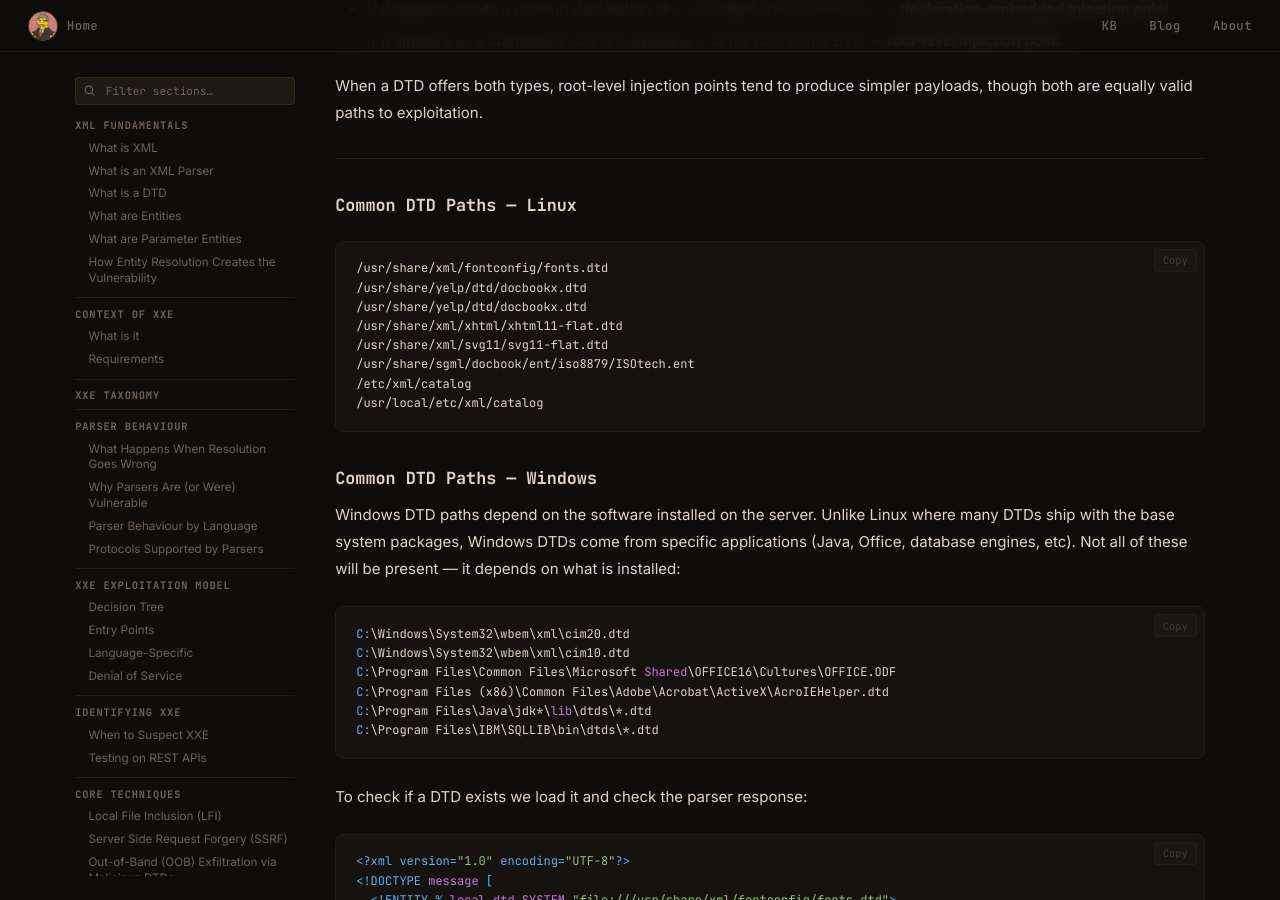
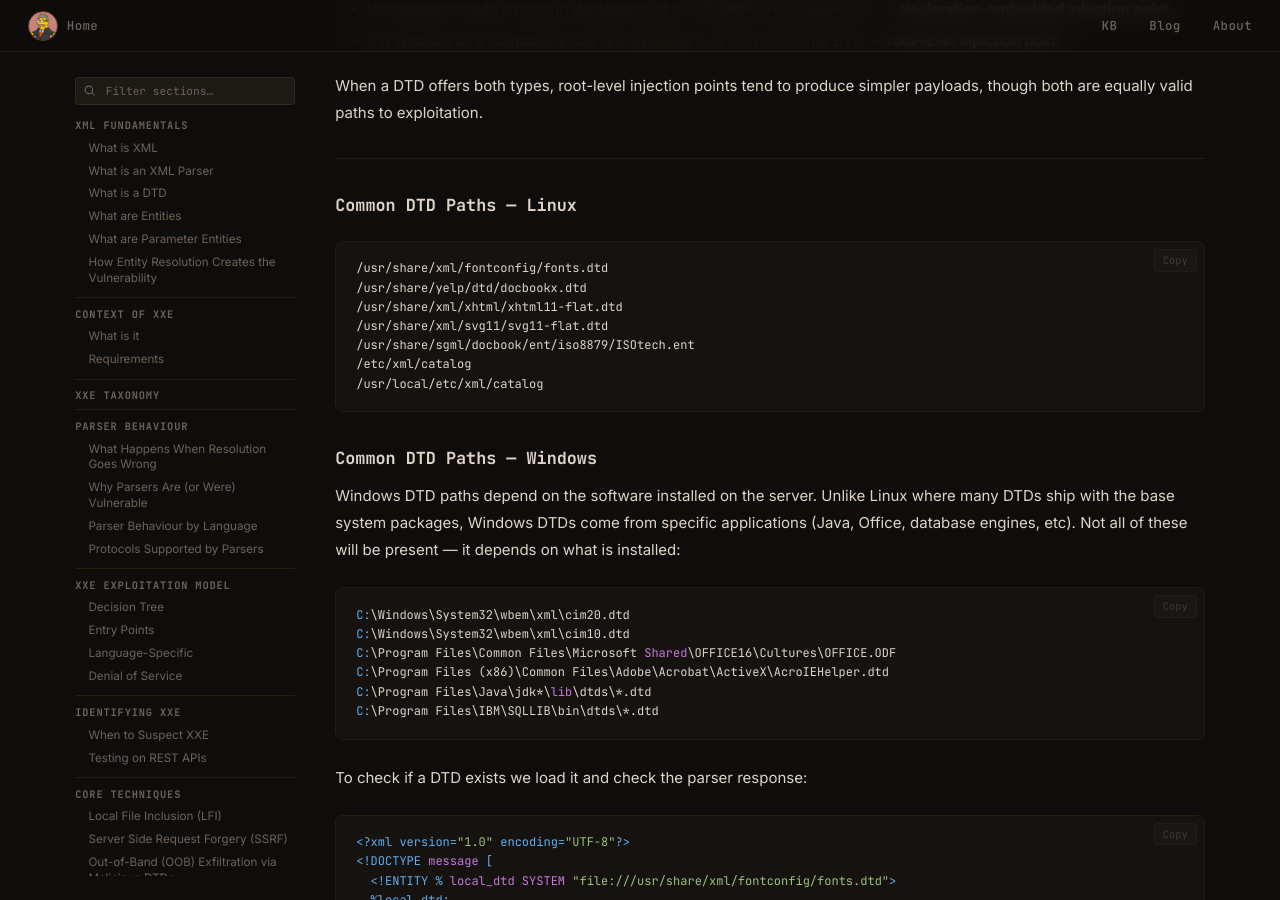
Before and after one commit to HansMolemanPNG/hansmolemanpng.github.io, an MkDocs documentation site: the page built from docs/kb/injection-attacks/xxe.md, in a window 1280 px wide and 900 px high, scrolled down 34718 px. Built offline with MkDocs 1.6.1, drawn with Linux system fonts in a browser that asks for light colours; nearby versions of some CDN libraries; comment, search, counter and statistics services are not loaded.

Commit message:
Update xxe.md

````diff
--- a/docs/kb/injection-attacks/xxe.md
+++ b/docs/kb/injection-attacks/xxe.md
@@ -1279,7 +1279,6 @@ When a DTD offers both types, root-level injection points tend to produce simple
 ```
 /usr/share/xml/fontconfig/fonts.dtd
 /usr/share/yelp/dtd/docbookx.dtd
-/usr/share/yelp/dtd/docbookx.dtd
 /usr/share/xml/xhtml/xhtml11-flat.dtd
 /usr/share/xml/svg11/svg11-flat.dtd
 /usr/share/sgml/docbook/ent/iso8879/ISOtech.ent
````
